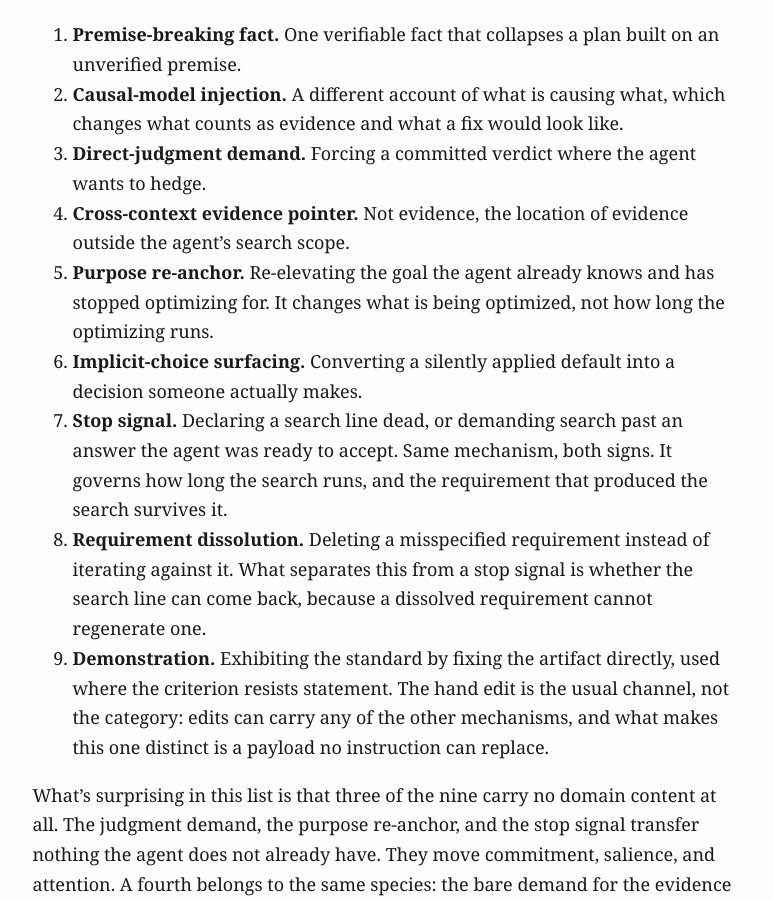
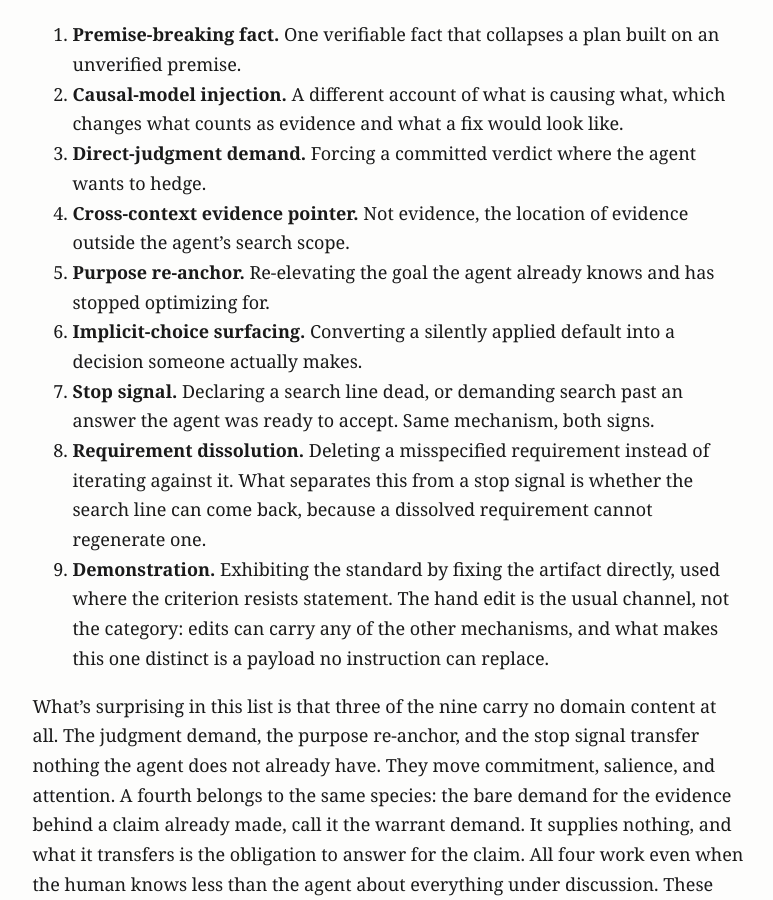
Before and after one commit to MajorLift/blog, a Jekyll site: the page built from _posts/2026-07-24-when-if-ever-agents-stop-needing-us.md, in a window 1280 px wide and 900 px high, scrolled down 1238 px. Shown: the whole window, without its empty margins (252-1025 px from the left). Built offline with Jekyll 4.4.1, drawn with Linux system fonts in a browser that asks for light colours.

Commit message:
Sync essay 1: trimmed mechanism list

```diff
--- a/_posts/2026-07-24-when-if-ever-agents-stop-needing-us.md
+++ b/_posts/2026-07-24-when-if-ever-agents-stop-needing-us.md
@@ -18,9 +18,9 @@ Nine intervention mechanisms recur. Compressed to one line each:
 2. **Causal-model injection.** A different account of what is causing what, which changes what counts as evidence and what a fix would look like.
 3. **Direct-judgment demand.** Forcing a committed verdict where the agent wants to hedge.
 4. **Cross-context evidence pointer.** Not evidence, the location of evidence outside the agent's search scope.
-5. **Purpose re-anchor.** Re-elevating the goal the agent already knows and has stopped optimizing for. It changes what is being optimized, not how long the optimizing runs.
+5. **Purpose re-anchor.** Re-elevating the goal the agent already knows and has stopped optimizing for.
 6. **Implicit-choice surfacing.** Converting a silently applied default into a decision someone actually makes.
-7. **Stop signal.** Declaring a search line dead, or demanding search past an answer the agent was ready to accept. Same mechanism, both signs. It governs how long the search runs, and the requirement that produced the search survives it.
+7. **Stop signal.** Declaring a search line dead, or demanding search past an answer the agent was ready to accept. Same mechanism, both signs.
 8. **Requirement dissolution.** Deleting a misspecified requirement instead of iterating against it. What separates this from a stop signal is whether the search line can come back, because a dissolved requirement cannot regenerate one.
 9. **Demonstration.** Exhibiting the standard by fixing the artifact directly, used where the criterion resists statement. The hand edit is the usual channel, not the category: edits can carry any of the other mechanisms, and what makes this one distinct is a payload no instruction can replace.
 
```
